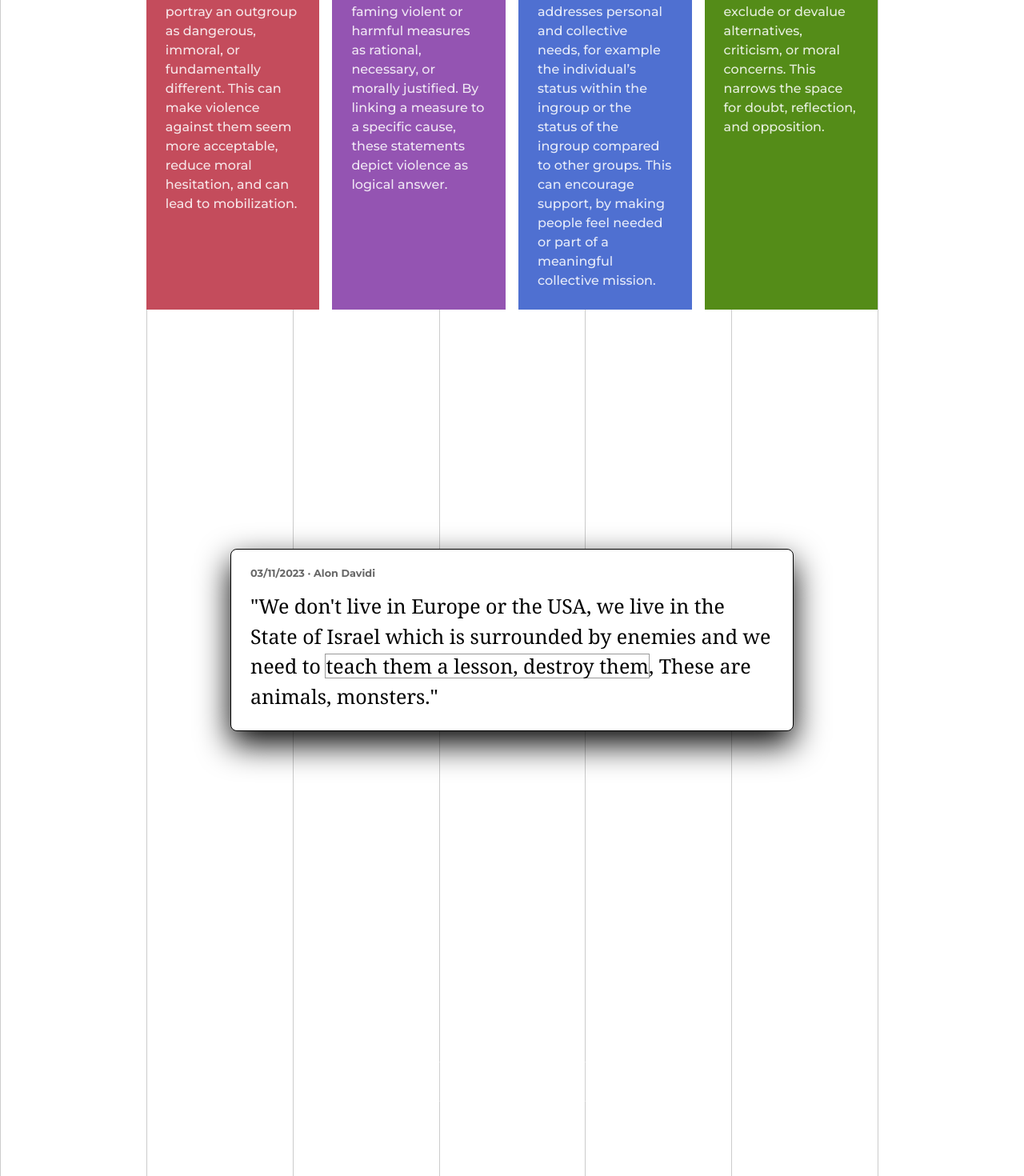
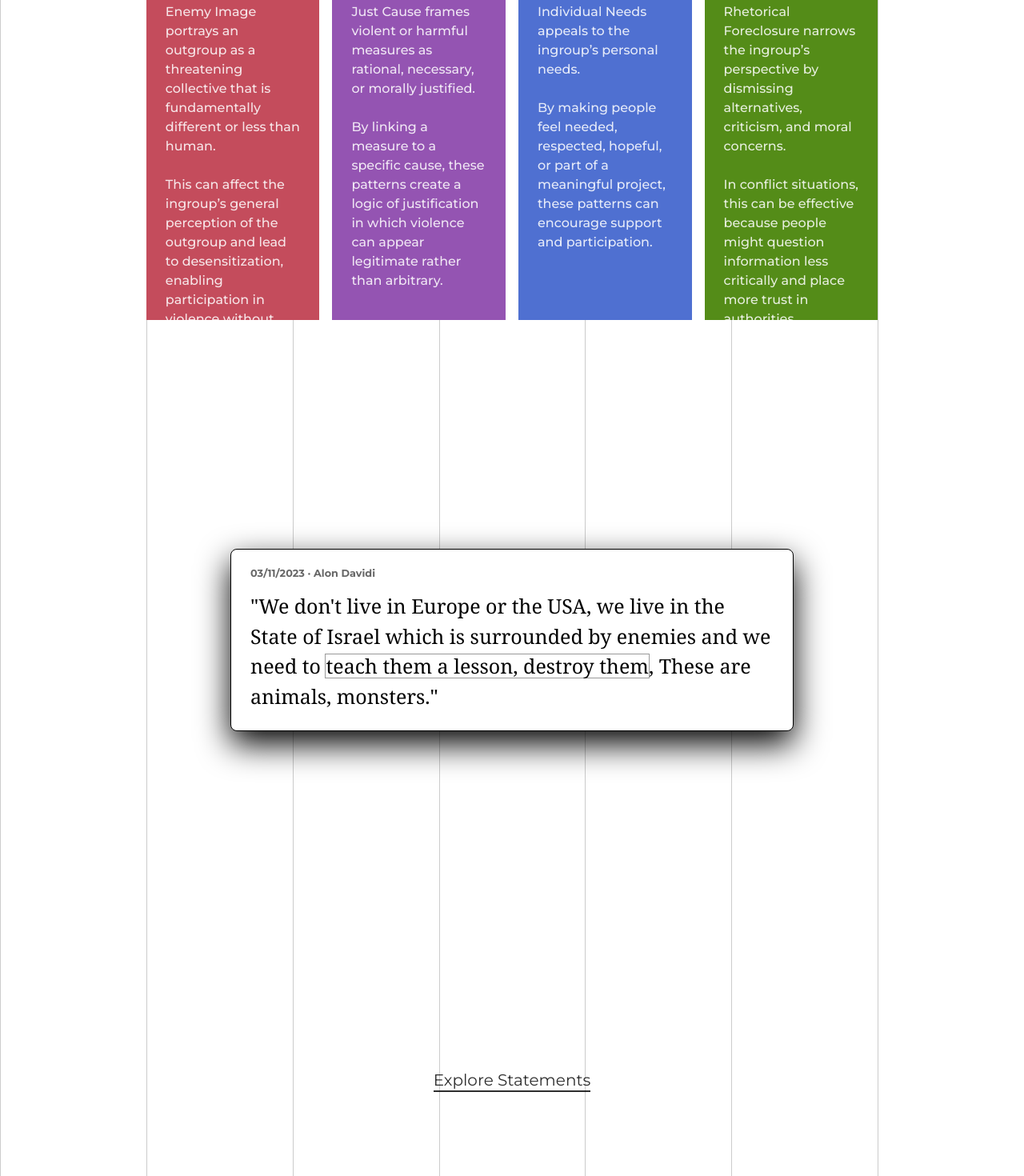
Before and after one commit to eligi9/intend, a Vue app: page / in a window 1280 px wide. Shown: the part 2000-3470 px from the top of the page at 80% size. Built offline with nearby package versions, Linux system fonts and the light colour scheme.

Commit message:
Refine establishment content and selection details

```diff
--- a/src/components/author/AuthorDetailOverlay.vue
+++ b/src/components/author/AuthorDetailOverlay.vue
@@ -19,7 +19,9 @@ const records = computed(() => {
   if (!recordIds.value) return statementStore.getStatementsForAuthor(authorName.value)
 
   const selectedIds = new Set(recordIds.value)
-  return statementStore.records.filter((record) => selectedIds.has(record.id))
+  return statementStore.records.filter(
+    (record) => record.author === authorName.value && selectedIds.has(record.id),
+  )
 })
 </script>
 
--- a/src/components/common/SelectionView.vue
+++ b/src/components/common/SelectionView.vue
@@ -136,6 +136,7 @@ function clearFocusOnButtonInteraction(event: Event) {
         aria-label="Selected statements"
         :focused-statement-id="focusedStatementId"
         :records="records"
+        :scope-author-detail-to-records="true"
         :show-author="true"
         @interaction-start="clearFocusedStatement"
       />
--- a/src/components/common/StatementCard.vue
+++ b/src/components/common/StatementCard.vue
@@ -12,6 +12,7 @@ const props = withDefaults(
   defineProps<{
     anchorColor?: string
     anchorTexts?: readonly string[]
+    authorDetailRecordIds?: readonly string[]
     overlaySide?: OverlaySide
     record: IntentRecord
     showAuthor?: boolean
@@ -94,6 +95,13 @@ function setContextVisible(visible: boolean) {
   emit('contextHoverChange', visible)
 }
 
+function openAuthorDetail() {
+  authorDetailStore.openAuthorDetail(props.record.author, {
+    recordIds: props.authorDetailRecordIds,
+    side: 'left',
+  })
+}
+
 onBeforeUnmount(() => {
   emit('contextHoverChange', false)
 })
@@ -113,7 +121,7 @@ onBeforeUnmount(() => {
             v-if="item.interactive"
             type="button"
             class="statement-card__meta-author statement-card__meta-underlined"
-            @click.stop="authorDetailStore.openAuthorDetail(record.author, { side: 'left' })"
+            @click.stop="openAuthorDetail"
           >
             {{ item.text }}
           </button>
--- a/src/components/common/StatementContainer.vue
+++ b/src/components/common/StatementContainer.vue
@@ -1,5 +1,5 @@
 <script setup lang="ts">
-import { ref } from 'vue'
+import { computed, ref } from 'vue'
 import type { IntentRecord } from '../../types/intentData'
 import type { OverlaySide } from '../../types/overlay'
 import StatementPatternCard from './StatementPatternCard.vue'
@@ -10,12 +10,14 @@ const props = withDefaults(
     focusedStatementId?: string | null
     overlaySide?: OverlaySide
     records: readonly IntentRecord[]
+    scopeAuthorDetailToRecords?: boolean
     showAuthor?: boolean
   }>(),
   {
     ariaLabel: 'Statements',
     focusedStatementId: null,
     overlaySide: 'left',
+    scopeAuthorDetailToRecords: false,
     showAuthor: false,
   },
 )
@@ -26,6 +28,17 @@ const emit = defineEmits<{
 
 const hoveredBadgeStatementId = ref<string | null>(null)
 const hoveredContextStatementId = ref<string | null>(null)
+const recordIdsByAuthor = computed(() => {
+  const result = new Map<string, string[]>()
+
+  props.records.forEach((record) => {
+    const recordIds = result.get(record.author) ?? []
+    recordIds.push(record.id)
+    result.set(record.author, recordIds)
+  })
+
+  return result
+})
 
 function setContextHovered(statementId: string, visible: boolean) {
   if (visible) emit('interactionStart')
@@ -60,6 +73,9 @@ function setBadgeHovered(statementId: string, visible: boolean) {
           (hoveredBadgeStatementId !== null && hoveredBadgeStatementId !== statement.id) ||
           (hoveredContextStatementId !== null && hoveredContextStatementId !== statement.id),
       }"
+      :author-detail-record-ids="
+        scopeAuthorDetailToRecords ? recordIdsByAuthor.get(statement.author) : undefined
+      "
       :record="statement"
       :overlay-side="overlaySide"
       :show-author="showAuthor"
--- a/src/components/common/StatementPatternCard.vue
+++ b/src/components/common/StatementPatternCard.vue
@@ -16,6 +16,7 @@ import StatementRepresentation from '../statement/StatementRepresentation.vue'
 
 const props = withDefaults(
   defineProps<{
+    authorDetailRecordIds?: readonly string[]
     record: IntentRecord
     overlaySide?: OverlaySide
     showAuthor?: boolean
@@ -118,6 +119,7 @@ function closePatternOverlay() {
     <StatementCard
       :anchor-color="activeBadge?.color"
       :anchor-texts="activeAnchors"
+      :author-detail-record-ids="authorDetailRecordIds"
       :record="record"
       :overlay-side="overlaySide"
       :show-author="showAuthor"
--- a/src/components/establishment/EstablishmentPatternTypesSection.vue
+++ b/src/components/establishment/EstablishmentPatternTypesSection.vue
@@ -1,30 +1,25 @@
 <script setup lang="ts">
+import { intentTaxonomy } from '../../utils/intentTaxonomy'
 import VerticalLineGrid from '../common/VerticalLineGrid.vue'
 
 const gridLineCount = 8
 const gridLabels: string[] = []
-const patternTypes = [
-  {
-    className: 'establishment-pattern-types__card--enemy-image',
-    description: 'portray an outgroup as dangerous, immoral, or fundamentally different. This can make violence against them seem more acceptable, reduce moral hesitation, and can lead to mobilization.',
-    title: 'Enemy Image',
-  },
-  {
-    className: 'establishment-pattern-types__card--just-cause',
-    description: 'faming violent or harmful measures as rational, necessary, or morally justified. By linking a measure to a specific cause, these statements depict violence as logical answer.',
-    title: 'Just Cause',
-  },
-  {
-    className: 'establishment-pattern-types__card--individual-needs',
-    description: 'addresses personal and collective needs, for example the individual’s status within the ingroup or the status of the ingroup compared to other groups. This can encourage support, by making people feel needed or part of a meaningful collective mission.',
-    title: 'Individual Needs',
-  },
-  {
-    className: 'establishment-pattern-types__card--rhetorical-foreclosure',
-    description: 'exclude or devalue alternatives, criticism, or moral concerns. This narrows the space for doubt, reflection, and opposition.',
-    title: 'Rhetorical Foreclosure',
-  },
-]
+const patternTypes = intentTaxonomy.map((patternType) => {
+  const firstSentenceEnd = patternType.description.indexOf('.')
+
+  return {
+    className: `establishment-pattern-types__card--${patternType.parentLabel.replace(/_/g, '-')}`,
+    descriptionFirstSentence:
+      firstSentenceEnd >= 0
+        ? patternType.description.slice(0, firstSentenceEnd + 1)
+        : patternType.description,
+    descriptionRemainder:
+      firstSentenceEnd >= 0
+        ? patternType.description.slice(firstSentenceEnd + 1).trim()
+        : '',
+    title: patternType.label,
+  }
+})
 </script>
 
 <template>
@@ -49,7 +44,14 @@ const patternTypes = [
           :class="patternType.className"
         >
           <h3>{{ patternType.title }}</h3>
-          <p>{{ patternType.description }}</p>
+          <p>
+            <span>{{ patternType.descriptionFirstSentence }}</span>
+            <template v-if="patternType.descriptionRemainder">
+              <br />
+              <br />
+              <span>{{ patternType.descriptionRemainder }}</span>
+            </template>
+          </p>
         </article>
       </div>
     </div>
--- a/src/css/views/EstablishmentView.css
+++ b/src/css/views/EstablishmentView.css
@@ -36,34 +36,5 @@
 }
 
 .establishment-view__explore-button {
-  position: relative;
   z-index: 1;
-  appearance: none;
-  border: 0.0625rem solid rgba(var(--color-white-rgb), 0.34);
-  border-radius: 0;
-  padding: var(--space-2) var(--space-3);
-  color: var(--color-white);
-  background: rgba(var(--color-white-rgb), 0.06);
-  font: inherit;
-  font-size: var(--text-body-size);
-  font-weight: var(--font-weight-bold);
-  letter-spacing: 0;
-  line-height: var(--button-line-height);
-  cursor: pointer;
-  transition:
-    background 160ms ease,
-    border-color 160ms ease,
-    transform 160ms ease;
 }
-
-.establishment-view__explore-button:hover,
-.establishment-view__explore-button:focus-visible {
-  border-color: rgba(var(--color-white-rgb), 0.62);
-  background: rgba(var(--color-white-rgb), 0.12);
-  transform: translateY(-0.0625rem);
-}
-
-.establishment-view__explore-button:focus-visible {
-  outline: 0.125rem solid rgba(var(--color-white-rgb), 0.72);
-  outline-offset: 0.25rem;
-}
--- a/src/views/EstablishmentView.vue
+++ b/src/views/EstablishmentView.vue
@@ -7,6 +7,7 @@ import VerticalLineGrid from '../components/common/VerticalLineGrid.vue'
 import EstablishmentPatternTypesSection from '../components/establishment/EstablishmentPatternTypesSection.vue'
 import EstablishmentStatementSection from '../components/establishment/EstablishmentStatementSection.vue'
 import EstablishmentStatementInterlude from '../components/establishment/EstablishmentStatementInterlude.vue'
+import ExploreNavButton from '../components/explore/ExploreNavButton.vue'
 import { pageScrollLockEventName } from '../composables/usePageScrollLock'
 import landingCopy from '../content/landingCopy.json'
 import { useStatementStore } from '../stores/statementStore'
@@ -162,13 +163,12 @@ onBeforeUnmount(() => {
           :line-count="establishmentGridLineCount"
         />
 
-        <button
-          type="button"
+        <ExploreNavButton
           class="establishment-view__explore-button"
-          @click="openExplore"
-        >
-          Explore Statements
-        </button>
+          :active="false"
+          label="Explore Statements"
+          @select="openExplore"
+        />
       </section>
 
       <EstablishmentStatementSection
```
Also changed, not shown: data/strategy-labels.json (+5 -5 lines).
